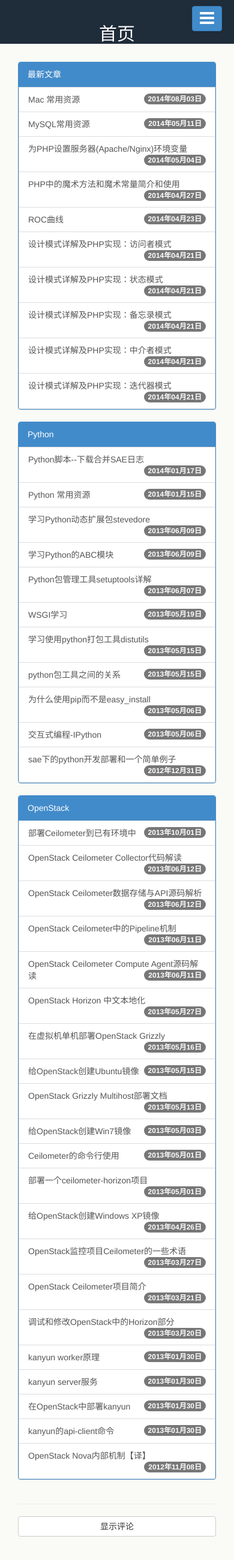
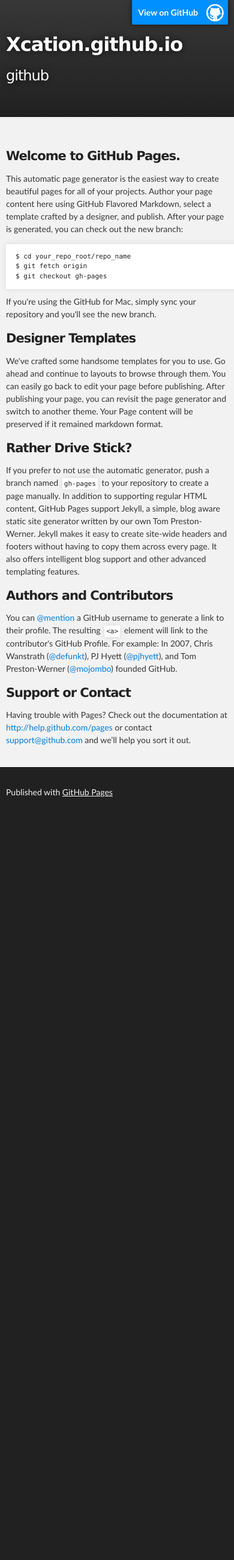
Before and after one commit to xcation/xcation.github.io, a Jekyll site: the page index.html, which Jekyll copies as it is, in a window 390 px wide. Shown: the whole page at 60% size. Built offline with Jekyll 4.4.1, drawn with Linux system fonts in a browser that asks for light colours; Markdown is read by kramdown in place of the engine named in the settings; the list of posts is cut into pages by our own code.

Commit message:
Replace master branch with page content via GitHub

```diff
--- a/index.html
+++ b/index.html
@@ -1,36 +1,74 @@
----
-layout: page
-title: 首页
----
+<!DOCTYPE html>
+<html>
 
-<br>
-<div class="row">
-  <div class="col-md-12">
-    <div class="panel panel-primary">
-      <div class="panel-heading">{{ site.locals.newest }}</div>
-      {% for post in paginator.posts %}
-        <a  href='{{ post.url }}' class="list-group-item pjaxlink clearfix">
-          {{post.title}}
-          <span class="badge">{{ post.date | date:"%Y年%m月%d日" }}</span>
-        </a>
-      {% endfor %}
+  <head>
+    <meta charset='utf-8'>
+    <meta http-equiv="X-UA-Compatible" content="chrome=1">
+    <meta name="description" content="Xcation.github.io : github">
+
+    <link rel="stylesheet" type="text/css" media="screen" href="stylesheets/stylesheet.css">
+
+    <title>Xcation.github.io</title>
+  </head>
+
+  <body>
+
+    <!-- HEADER -->
+    <div id="header_wrap" class="outer">
+        <header class="inner">
+          <a id="forkme_banner" href="https://github.com/xcation">View on GitHub</a>
+
+          <h1 id="project_title">Xcation.github.io</h1>
+          <h2 id="project_tagline">github</h2>
+
+        </header>
     </div>
-  </div>
-  {% for cate in site.cates %}
-    <div class="col-md-12">
-      <div class="panel panel-primary">
-        <div class="panel-heading">{{ cate }}</div>
-        {% for tag in site.tags %}
-          {% if tag[0] == cate %}
-            {% for post in tag[1] %}
-              <a  href='{{ post.url }}' class="list-group-item pjaxlink clearfix">
-                {{post.title}}
-                <span class="badge">{{ post.date | date:"%Y年%m月%d日" }}</span>
-              </a>
-            {% endfor %}
-          {% endif %}
-        {% endfor %}
-      </div>
+
+    <!-- MAIN CONTENT -->
+    <div id="main_content_wrap" class="outer">
+      <section id="main_content" class="inner">
+        <h3>
+<a name="welcome-to-github-pages" class="anchor" href="#welcome-to-github-pages"><span class="octicon octicon-link"></span></a>Welcome to GitHub Pages.</h3>
+
+<p>This automatic page generator is the easiest way to create beautiful pages for all of your projects. Author your page content here using GitHub Flavored Markdown, select a template crafted by a designer, and publish. After your page is generated, you can check out the new branch:</p>
+
+<pre><code>$ cd your_repo_root/repo_name
+$ git fetch origin
+$ git checkout gh-pages
+</code></pre>
+
+<p>If you're using the GitHub for Mac, simply sync your repository and you'll see the new branch.</p>
+
+<h3>
+<a name="designer-templates" class="anchor" href="#designer-templates"><span class="octicon octicon-link"></span></a>Designer Templates</h3>
+
+<p>We've crafted some handsome templates for you to use. Go ahead and continue to layouts to browse through them. You can easily go back to edit your page before publishing. After publishing your page, you can revisit the page generator and switch to another theme. Your Page content will be preserved if it remained markdown format.</p>
+
+<h3>
+<a name="rather-drive-stick" class="anchor" href="#rather-drive-stick"><span class="octicon octicon-link"></span></a>Rather Drive Stick?</h3>
+
+<p>If you prefer to not use the automatic generator, push a branch named <code>gh-pages</code> to your repository to create a page manually. In addition to supporting regular HTML content, GitHub Pages support Jekyll, a simple, blog aware static site generator written by our own Tom Preston-Werner. Jekyll makes it easy to create site-wide headers and footers without having to copy them across every page. It also offers intelligent blog support and other advanced templating features.</p>
+
+<h3>
+<a name="authors-and-contributors" class="anchor" href="#authors-and-contributors"><span class="octicon octicon-link"></span></a>Authors and Contributors</h3>
+
+<p>You can <a href="https://github.com/blog/821" class="user-mention">@mention</a> a GitHub username to generate a link to their profile. The resulting <code>&lt;a&gt;</code> element will link to the contributor's GitHub Profile. For example: In 2007, Chris Wanstrath (<a href="https://github.com/defunkt" class="user-mention">@defunkt</a>), PJ Hyett (<a href="https://github.com/pjhyett" class="user-mention">@pjhyett</a>), and Tom Preston-Werner (<a href="https://github.com/mojombo" class="user-mention">@mojombo</a>) founded GitHub.</p>
+
+<h3>
+<a name="support-or-contact" class="anchor" href="#support-or-contact"><span class="octicon octicon-link"></span></a>Support or Contact</h3>
+
+<p>Having trouble with Pages? Check out the documentation at <a href="http://help.github.com/pages">http://help.github.com/pages</a> or contact <a href="mailto:support@github.com">support@github.com</a> and we’ll help you sort it out.</p>
+      </section>
     </div>
-  {% endfor %}
-</div>
+
+    <!-- FOOTER  -->
+    <div id="footer_wrap" class="outer">
+      <footer class="inner">
+        <p>Published with <a href="http://pages.github.com">GitHub Pages</a></p>
+      </footer>
+    </div>
+
+
+
+  </body>
+</html>
--- /dev/null
+++ b/javascripts/main.js
@@ -0,0 +1 @@
+console.log('This would be the main JS file.');
--- /dev/null
+++ b/stylesheets/pygment_trac.css
@@ -0,0 +1,70 @@
+.highlight .hll { background-color: #ffffcc }
+.highlight  { background: #f0f3f3; }
+.highlight .c { color: #0099FF; font-style: italic } /* Comment */
+.highlight .err { color: #AA0000; background-color: #FFAAAA } /* Error */
+.highlight .k { color: #006699; font-weight: bold } /* Keyword */
+.highlight .o { color: #555555 } /* Operator */
+.highlight .cm { color: #0099FF; font-style: italic } /* Comment.Multiline */
+.highlight .cp { color: #009999 } /* Comment.Preproc */
+.highlight .c1 { color: #0099FF; font-style: italic } /* Comment.Single */
+.highlight .cs { color: #0099FF; font-weight: bold; font-style: italic } /* Comment.Special */
+.highlight .gd { background-color: #FFCCCC; border: 1px solid #CC0000 } /* Generic.Deleted */
+.highlight .ge { font-style: italic } /* Generic.Emph */
+.highlight .gr { color: #FF0000 } /* Generic.Error */
+.highlight .gh { color: #003300; font-weight: bold } /* Generic.Heading */
+.highlight .gi { background-color: #CCFFCC; border: 1px solid #00CC00 } /* Generic.Inserted */
+.highlight .go { color: #AAAAAA } /* Generic.Output */
+.highlight .gp { color: #000099; font-weight: bold } /* Generic.Prompt */
+.highlight .gs { font-weight: bold } /* Generic.Strong */
+.highlight .gu { color: #003300; font-weight: bold } /* Generic.Subheading */
+.highlight .gt { color: #99CC66 } /* Generic.Traceback */
+.highlight .kc { color: #006699; font-weight: bold } /* Keyword.Constant */
+.highlight .kd { color: #006699; font-weight: bold } /* Keyword.Declaration */
+.highlight .kn { color: #006699; font-weight: bold } /* Keyword.Namespace */
+.highlight .kp { color: #006699 } /* Keyword.Pseudo */
+.highlight .kr { color: #006699; font-weight: bold } /* Keyword.Reserved */
+.highlight .kt { color: #007788; font-weight: bold } /* Keyword.Type */
+.highlight .m { color: #FF6600 } /* Literal.Number */
+.highlight .s { color: #CC3300 } /* Literal.String */
+.highlight .na { color: #330099 } /* Name.Attribute */
+.highlight .nb { color: #336666 } /* Name.Builtin */
+.highlight .nc { color: #00AA88; font-weight: bold } /* Name.Class */
+.highlight .no { color: #336600 } /* Name.Constant */
+.highlight .nd { color: #9999FF } /* Name.Decorator */
+.highlight .ni { color: #999999; font-weight: bold } /* Name.Entity */
+.highlight .ne { color: #CC0000; font-weight: bold } /* Name.Exception */
+.highlight .nf { color: #CC00FF } /* Name.Function */
+.highlight .nl { color: #9999FF } /* Name.Label */
+.highlight .nn { color: #00CCFF; font-weight: bold } /* Name.Namespace */
+.highlight .nt { color: #330099; font-weight: bold } /* Name.Tag */
+.highlight .nv { color: #003333 } /* Name.Variable */
+.highlight .ow { color: #000000; font-weight: bold } /* Operator.Word */
+.highlight .w { color: #bbbbbb } /* Text.Whitespace */
+.highlight .mf { color: #FF6600 } /* Literal.Number.Float */
+.highlight .mh { color: #FF6600 } /* Literal.Number.Hex */
+.highlight .mi { color: #FF6600 } /* Literal.Number.Integer */
+.highlight .mo { color: #FF6600 } /* Literal.Number.Oct */
+.highlight .sb { color: #CC3300 } /* Literal.String.Backtick */
+.highlight .sc { color: #CC3300 } /* Literal.String.Char */
+.highlight .sd { color: #CC3300; font-style: italic } /* Literal.String.Doc */
+.highlight .s2 { color: #CC3300 } /* Literal.String.Double */
+.highlight .se { color: #CC3300; font-weight: bold } /* Literal.String.Escape */
+.highlight .sh { color: #CC3300 } /* Literal.String.Heredoc */
+.highlight .si { color: #AA0000 } /* Literal.String.Interpol */
+.highlight .sx { color: #CC3300 } /* Literal.String.Other */
+.highlight .sr { color: #33AAAA } /* Literal.String.Regex */
+.highlight .s1 { color: #CC3300 } /* Literal.String.Single */
+.highlight .ss { color: #FFCC33 } /* Literal.String.Symbol */
+.highlight .bp { color: #336666 } /* Name.Builtin.Pseudo */
+.highlight .vc { color: #003333 } /* Name.Variable.Class */
+.highlight .vg { color: #003333 } /* Name.Variable.Global */
+.highlight .vi { color: #003333 } /* Name.Variable.Instance */
+.highlight .il { color: #FF6600 } /* Literal.Number.Integer.Long */
+
+.type-csharp .highlight .k { color: #0000FF }
+.type-csharp .highlight .kt { color: #0000FF }
+.type-csharp .highlight .nf { color: #000000; font-weight: normal }
+.type-csharp .highlight .nc { color: #2B91AF }
+.type-csharp .highlight .nn { color: #000000 }
+.type-csharp .highlight .s { color: #A31515 }
+.type-csharp .highlight .sc { color: #A31515 }
--- /dev/null
+++ b/stylesheets/stylesheet.css
@@ -0,0 +1,423 @@
+/*******************************************************************************
+Slate Theme for GitHub Pages
+by Jason Costello, @jsncostello
+*******************************************************************************/
+
+@import url(pygment_trac.css);
+
+/*******************************************************************************
+MeyerWeb Reset
+*******************************************************************************/
+
+html, body, div, span, applet, object, iframe,
+h1, h2, h3, h4, h5, h6, p, blockquote, pre,
+a, abbr, acronym, address, big, cite, code,
+del, dfn, em, img, ins, kbd, q, s, samp,
+small, strike, strong, sub, sup, tt, var,
+b, u, i, center,
+dl, dt, dd, ol, ul, li,
+fieldset, form, label, legend,
+table, caption, tbody, tfoot, thead, tr, th, td,
+article, aside, canvas, details, embed,
+figure, figcaption, footer, header, hgroup,
+menu, nav, output, ruby, section, summary,
+time, mark, audio, video {
+  margin: 0;
+  padding: 0;
+  border: 0;
+  font: inherit;
+  vertical-align: baseline;
+}
+
+/* HTML5 display-role reset for older browsers */
+article, aside, details, figcaption, figure,
+footer, header, hgroup, menu, nav, section {
+  display: block;
+}
+
+ol, ul {
+  list-style: none;
+}
+
+table {
+  border-collapse: collapse;
+  border-spacing: 0;
+}
+
+/*******************************************************************************
+Theme Styles
+*******************************************************************************/
+
+body {
+  box-sizing: border-box;
+  color:#373737;
+  background: #212121;
+  font-size: 16px;
+  font-family: 'Myriad Pro', Calibri, Helvetica, Arial, sans-serif;
+  line-height: 1.5;
+  -webkit-font-smoothing: antialiased;
+}
+
+h1, h2, h3, h4, h5, h6 {
+  margin: 10px 0;
+  font-weight: 700;
+  color:#222222;
+  font-family: 'Lucida Grande', 'Calibri', Helvetica, Arial, sans-serif;
+  letter-spacing: -1px;
+}
+
+h1 {
+  font-size: 36px;
+  font-weight: 700;
+}
+
+h2 {
+  padding-bottom: 10px;
+  font-size: 32px;
+  background: url('../images/bg_hr.png') repeat-x bottom;
+}
+
+h3 {
+  font-size: 24px;
+}
+
+h4 {
+  font-size: 21px;
+}
+
+h5 {
+  font-size: 18px;
+}
+
+h6 {
+  font-size: 16px;
+}
+
+p {
+  margin: 10px 0 15px 0;
+}
+
+footer p {
+  color: #f2f2f2;
+}
+
+a {
+  text-decoration: none;
+  color: #007edf;
+  text-shadow: none;
+
+  transition: color 0.5s ease;
+  transition: text-shadow 0.5s ease;
+  -webkit-transition: color 0.5s ease;
+  -webkit-transition: text-shadow 0.5s ease;
+  -moz-transition: color 0.5s ease;
+  -moz-transition: text-shadow 0.5s ease;
+  -o-transition: color 0.5s ease;
+  -o-transition: text-shadow 0.5s ease;
+  -ms-transition: color 0.5s ease;
+  -ms-transition: text-shadow 0.5s ease;
+}
+
+a:hover, a:focus {text-decoration: underline;}
+
+footer a {
+  color: #F2F2F2;
+  text-decoration: underline;
+}
+
+em {
+  font-style: italic;
+}
+
+strong {
+  font-weight: bold;
+}
+
+img {
+  position: relative;
+  margin: 0 auto;
+  max-width: 739px;
+  padding: 5px;
+  margin: 10px 0 10px 0;
+  border: 1px solid #ebebeb;
+
+  box-shadow: 0 0 5px #ebebeb;
+  -webkit-box-shadow: 0 0 5px #ebebeb;
+  -moz-box-shadow: 0 0 5px #ebebeb;
+  -o-box-shadow: 0 0 5px #ebebeb;
+  -ms-box-shadow: 0 0 5px #ebebeb;
+}
+
+p img {
+  display: inline;
+  margin: 0;
+  padding: 0;
+  vertical-align: middle;
+  text-align: center;
+  border: none;
+}
+
+pre, code {
+  width: 100%;
+  color: #222;
+  background-color: #fff;
+
+  font-family: Monaco, "Bitstream Vera Sans Mono", "Lucida Console", Terminal, monospace;
+  font-size: 14px;
+
+  border-radius: 2px;
+  -moz-border-radius: 2px;
+  -webkit-border-radius: 2px;
+}
+
+pre {
+  width: 100%;
+  padding: 10px;
+  box-shadow: 0 0 10px rgba(0,0,0,.1);
+  overflow: auto;
+}
+
+code {
+  padding: 3px;
+  margin: 0 3px;
+  box-shadow: 0 0 10px rgba(0,0,0,.1);
+}
+
+pre code {
+  display: block;
+  box-shadow: none;
+}
+
+blockquote {
+  color: #666;
+  margin-bottom: 20px;
+  padding: 0 0 0 20px;
+  border-left: 3px solid #bbb;
+}
+
+
+ul, ol, dl {
+  margin-bottom: 15px
+}
+
+ul {
+  list-style: inside;
+  padding-left: 20px;
+}
+
+ol {
+  list-style: decimal inside;
+  padding-left: 20px;
+}
+
+dl dt {
+  font-weight: bold;
+}
+
+dl dd {
+  padding-left: 20px;
+  font-style: italic;
+}
+
+dl p {
+  padding-left: 20px;
+  font-style: italic;
+}
+
+hr {
+  height: 1px;
+  margin-bottom: 5px;
+  border: none;
+  background: url('../images/bg_hr.png') repeat-x center;
+}
+
+table {
+  border: 1px solid #373737;
+  margin-bottom: 20px;
+  text-align: left;
+ }
+
+th {
+  font-family: 'Lucida Grande', 'Helvetica Neue', Helvetica, Arial, sans-serif;
+  padding: 10px;
+  background: #373737;
+  color: #fff;
+ }
+
+td {
+  padding: 10px;
+  border: 1px solid #373737;
+ }
+
+form {
+  background: #f2f2f2;
+  padding: 20px;
+}
+
+/*******************************************************************************
+Full-Width Styles
+*******************************************************************************/
+
+.outer {
+  width: 100%;
+}
+
+.inner {
+  position: relative;
+  max-width: 640px;
+  padding: 20px 10px;
+  margin: 0 auto;
+}
+
+#forkme_banner {
+  display: block;
+  position: absolute;
+  top:0;
+  right: 10px;
+  z-index: 10;
+  padding: 10px 50px 10px 10px;
+  color: #fff;
+  background: url('../images/blacktocat.png') #0090ff no-repeat 95% 50%;
+  font-weight: 700;
+  box-shadow: 0 0 10px rgba(0,0,0,.5);
+  border-bottom-left-radius: 2px;
+  border-bottom-right-radius: 2px;
+}
+
+#header_wrap {
+  background: #212121;
+  background: -moz-linear-gradient(top, #373737, #212121);
+  background: -webkit-linear-gradient(top, #373737, #212121);
+  background: -ms-linear-gradient(top, #373737, #212121);
+  background: -o-linear-gradient(top, #373737, #212121);
+  background: linear-gradient(top, #373737, #212121);
+}
+
+#header_wrap .inner {
+  padding: 50px 10px 30px 10px;
+}
+
+#project_title {
+  margin: 0;
+  color: #fff;
+  font-size: 42px;
+  font-weight: 700;
+  text-shadow: #111 0px 0px 10px;
+}
+
+#project_tagline {
+  color: #fff;
+  font-size: 24px;
+  font-weight: 300;
+  background: none;
+  text-shadow: #111 0px 0px 10px;
+}
+
+#downloads {
+  position: absolute;
+  width: 210px;
+  z-index: 10;
+  bottom: -40px;
+  right: 0;
+  height: 70px;
+  background: url('../images/icon_download.png') no-repeat 0% 90%;
+}
+
+.zip_download_link {
+  display: block;
+  float: right;
+  width: 90px;
+  height:70px;
+  text-indent: -5000px;
+  overflow: hidden;
+  background: url(../images/sprite_download.png) no-repeat bottom left;
+}
+
+.tar_download_link {
+  display: block;
+  float: right;
+  width: 90px;
+  height:70px;
+  text-indent: -5000px;
+  overflow: hidden;
+  background: url(../images/sprite_download.png) no-repeat bottom right;
+  margin-left: 10px;
+}
+
+.zip_download_link:hover {
+  background: url(../images/sprite_download.png) no-repeat top left;
+}
+
+.tar_download_link:hover {
+  background: url(../images/sprite_download.png) no-repeat top right;
+}
+
+#main_content_wrap {
+  background: #f2f2f2;
+  border-top: 1px solid #111;
+  border-bottom: 1px solid #111;
+}
+
+#main_content {
+  padding-top: 40px;
+}
+
+#footer_wrap {
+  background: #212121;
+}
+
+
+
+/*******************************************************************************
+Small Device Styles
+*******************************************************************************/
+
+@media screen and (max-width: 480px) {
+  body {
+    font-size:14px;
+  }
+
+  #downloads {
+    display: none;
+  }
+
+  .inner {
+    min-width: 320px;
+    max-width: 480px;
+  }
+
+  #project_title {
+  font-size: 32px;
+  }
+
+  h1 {
+    font-size: 28px;
+  }
+
+  h2 {
+    font-size: 24px;
+  }
+
+  h3 {
+    font-size: 21px;
+  }
+
+  h4 {
+    font-size: 18px;
+  }
+
+  h5 {
+    font-size: 14px;
+  }
+
+  h6 {
+    font-size: 12px;
+  }
+
+  code, pre {
+    min-width: 320px;
+    max-width: 480px;
+    font-size: 11px;
+  }
+
+}
```
Also changed, not shown: params.json (added, +1 -0 lines), images/bg_hr.png (added), images/blacktocat.png (added), images/icon_download.png (added), images/sprite_download.png (added).
